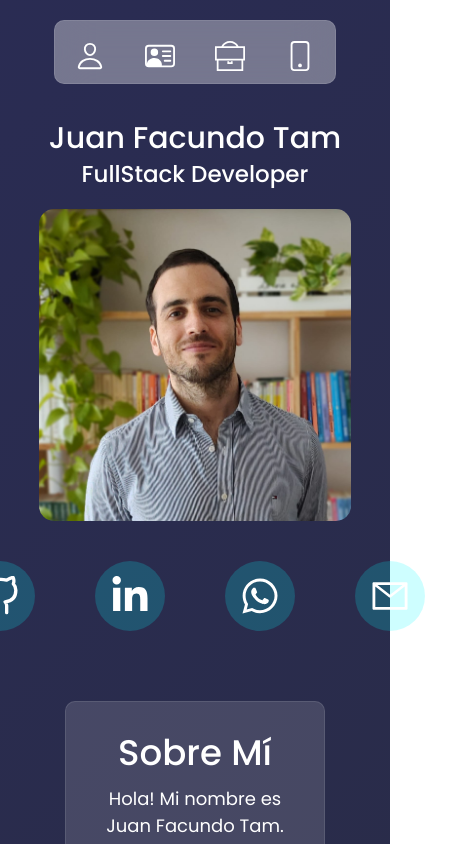
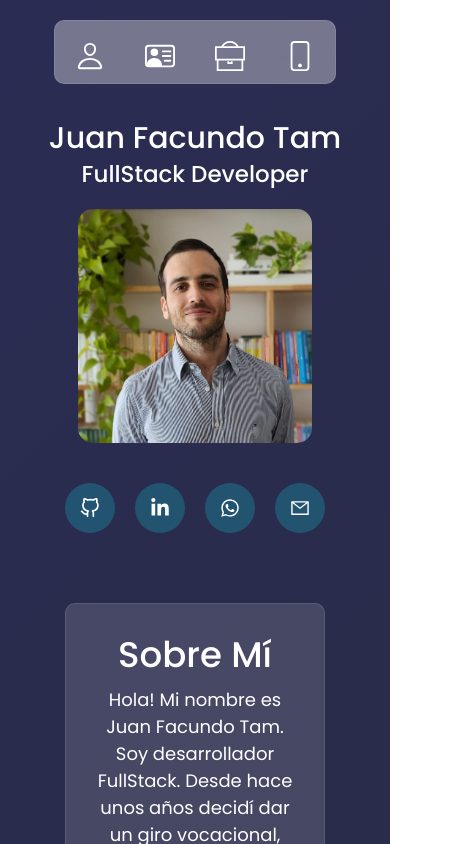
Before and after one commit to juanfacundotam/portfolio, a React (Create React App) app: page / in a window 390 px wide. Shown: the top 844 px of the page, 455 px wide, since content can reach past the window. Built offline with nearby package versions, Linux system fonts and the light colour scheme; a web font is replaced by a local one.

Commit message:
avances cards

```diff
--- a/src/components/Social/Social.module.css
+++ b/src/components/Social/Social.module.css
@@ -13,8 +13,8 @@
     display: flex;
     align-items: center;
     justify-content: center;
-    width: 40px;
-    height: 40px;
+    width: 30px;
+    height: 30px;
     margin: 15px;
     color: white;
     padding: 0px;
@@ -25,5 +25,27 @@
     /* border: 1px solid green; */
     background-color: #00f7ff31;
     border-radius: 50%;
-    margin: 0 30px 0 30px;
+    margin: 0 20px 0 20px;
 }
+
+
+@media screen and (max-width: 790px) {
+    .divIcons .icons {
+
+        display: flex;
+        align-items: center;
+        justify-content: center;
+        width: 20px;
+        height: 20px;
+        margin: 15px;
+        color: white;
+        padding: 0px;
+
+    }
+    .divIcons .BorderIcons {
+        /* border: 1px solid green; */
+        background-color: #00f7ff31;
+        border-radius: 50%;
+        margin: 0 10px 0 10px;
+    }
+  }
```
